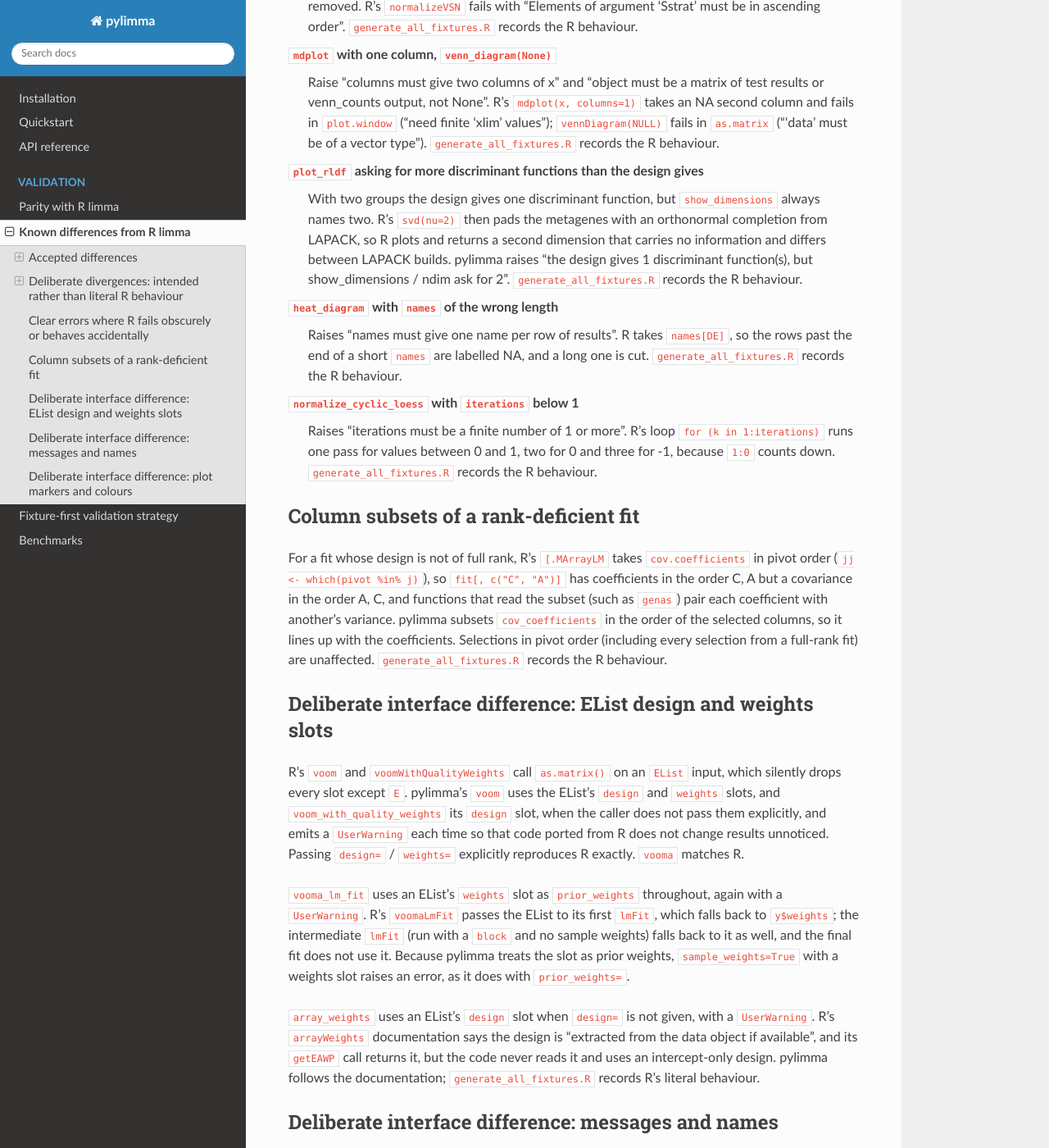
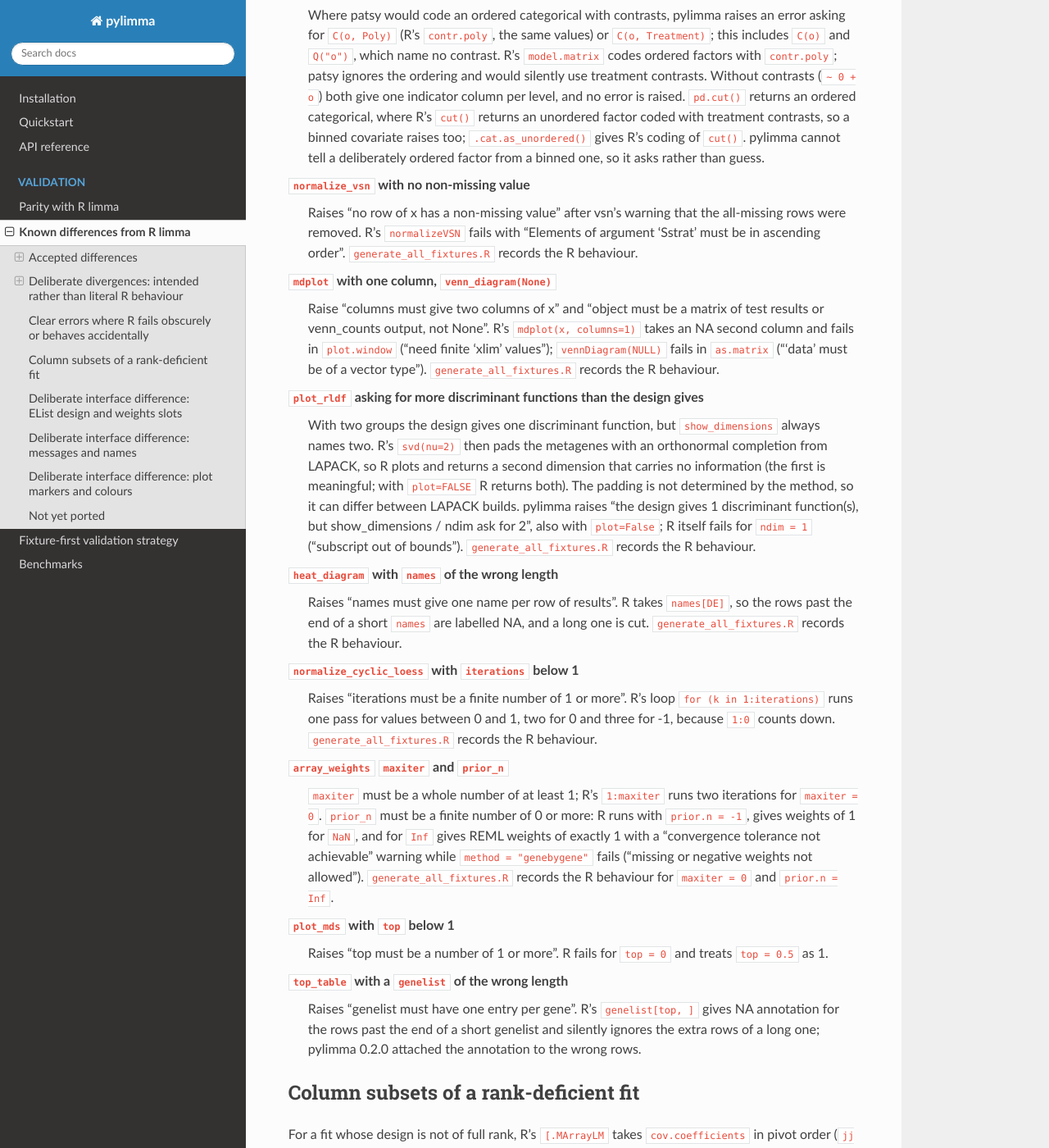
Before and after one commit to john-mulvey/pylimma, a Sphinx documentation site: the page built from docs/validation/known_differences.rst, in a window 1280 px wide and 1400 px high, scrolled down 14888 px. Shown: the whole window at 82% size. Built offline with Sphinx 7.4.7 and the Read the Docs theme 3.1.0, drawn with Linux system fonts in a browser that asks for light colours; pages that are not in the unit, such as notebooks, are missing from menus; some of the changed text lies outside the part shown.

Commit message:
docs: correct and complete the clear-error and interface entries
Checked against R 4.5.2 / limma 3.66.0:
- romer rejects gene IDs in R, so it leaves the empty-set entry.
- Longer logical sets, classify_tests_f error texts, nrot / nsim below
  1 (romer runs, nsim = 0 gives 3), ndups 1.5 in duplicateCorrelation,
  goana_trend past the end, fit_gamma_intercept all-zero input.
- arrayWeights' help page contradicts itself on the design.
- plot_rldf: R's first discriminant function is meaningful.
- New: R graphics arguments, array_weights maxiter / prior_n, plot_mds
  top, top_table genelist length, the stored AnnData design, plot_md
  column names, plain multi-column status, robust maxit = 0, fitmixture
  niter, and the BiasedUrn features not yet ported.
- Cut: sentences that recorded no difference (vooma matches R; one
  coefficient in classify_tests_f).

Pre-release verification: KD3, KD4, R1-R3

```diff
--- a/docs/validation/known_differences.rst
+++ b/docs/validation/known_differences.rst
@@ -291,7 +291,9 @@
 dimension beyond the samples is not caught. pylimma follows the evident
 intent: ``plot_md`` raises "status has multiple columns" unless the status
 has one column per coefficient, and ``plot_rldf`` raises ``ndim`` to the
-largest shown dimension and rejects one beyond the samples.
+largest shown dimension and rejects one beyond the samples. A status
+with several columns that is not R's ``TestResults`` also raises in
+``plot_with_highlights``; R flattens it into one label per value.
 
 fit_f_dist_unequal_df1: two informative values with zero prior weights
 ~~~~~~~~~~~~~~~~~~~~~~~~~~~~~~~~~~~~~~~~~~~~~~~~~~~~~~~~~~~~~~~~~~~~~~~~
@@ -478,11 +480,13 @@
     surrogate variables of NaN. ``generate_all_fixtures.R`` records the R
     behaviour.
 
-Character gene sets without gene IDs (``roast``, ``mroast``, ``fry``, ``camera``, ``camera_pr``, ``romer``)
+Character gene sets without gene IDs (``roast``, ``mroast``, ``fry``, ``camera``, ``camera_pr``)
     A set given as gene IDs needs IDs to match against: the row names of
     ``y`` (``adata.var_names``, a DataFrame index) or ``geneid=``. Without
     them pylimma raises an error; R matches against ``NULL`` row names and
-    silently tests an empty set. Likewise ``gene_set_test``,
+    silently tests an empty set. ``romer`` takes positions or a boolean
+    mask only, as in R, whose ``romer`` fails for gene IDs with or without
+    row names ("no 'dimnames' attribute for array"). Likewise ``gene_set_test``,
     ``wilcox_gst`` and ``rank_sum_test_with_correlation`` select a character
     set by the names of ``statistics`` (a pandas Series) and raise an error
     for a name that is not among them. R's ``statistics[name]`` is NA, so
@@ -496,8 +500,10 @@
     p-values are NA (``barcodeplot`` drops the gene), and a negative
     position drops that gene from the set; read as 0-based, a negative
     position would instead count from the end. Likewise a logical set must
-    have one value per statistic: R recycles a shorter one and gives NA
-    for a longer one. ``generate_all_fixtures.R`` records the R behaviour.
+    have one value per statistic: R recycles a shorter one, and for a
+    longer one gives NA if a value past the end is ``TRUE`` (extra
+    ``FALSE`` values are ignored). ``generate_all_fixtures.R`` records the
+    R behaviour.
 
 Logical subscripts of the wrong length (``EList`` / ``MArrayLM`` subsetting)
     A logical row or column subscript must be a single value (recycled, as
@@ -559,9 +565,12 @@
     ``p < NA`` gives an all-NA result. With several coefficients,
     ``classify_tests_f`` raises for a ``p_value`` outside 0..1, a ``df``
     that leaves no F threshold (0 or NaN) and a ``cor_matrix`` with missing
-    values or no positive eigenvalue; R fails in ``qf`` / ``eigen`` /
-    ``if()`` ("missing value where TRUE/FALSE needed"). With one
-    coefficient, as in R, any ``p_value`` is compared with the p-values. ``generate_all_fixtures.R`` records the R behaviour.
+    values or no positive eigenvalue. R warns "NaNs produced" from ``qf``
+    and then fails in ``if()`` ("missing value where TRUE/FALSE needed")
+    for such a ``p_value`` or ``df``, and fails in ``eigen()`` for such a
+    ``cor_matrix`` ("infinite or missing values in 'x'" with missing
+    values, "NA/NaN argument" for an all-zero matrix).
+    ``generate_all_fixtures.R`` records the R behaviour.
 
 ``genas`` with unusable coefficients
     A ``coef`` outside the coefficient positions, a fraction or a repeated
@@ -578,7 +587,8 @@
     ``lm.fit(cbind(mixprop, 1 - mixprop), ...)`` gives NA coefficients,
     which fail a later assignment ("NAs are not allowed in subscripted
     assignments"); pylimma returned a minimum-norm fit. ``niter`` must be a
-    whole number, as ``nrot`` (R's ``1:niter`` truncates).
+    whole number of at least 1, as ``nrot``: R's ``1:niter`` truncates
+    ``2.5`` to two iterations and runs two (``1:0``) for ``niter = 0``.
     ``generate_all_fixtures.R`` records the R behaviour.
 
 ``background_correct`` with degenerate input
@@ -653,15 +663,19 @@
 
 ``nrot`` / ``nsim`` in ``roast``, ``mroast``, ``romer`` and ``gene_set_test``
     Must be whole numbers of at least 1 (whole-number floats such as
-    ``1e4`` are accepted). Below 1, R fails with "invalid 'nrow' value" or,
-    for ``geneSetTest``'s ``nsim``, returns ``Inf``; for a fraction such as
+    ``1e4`` are accepted). Below 1, R's ``roast`` and ``mroast`` fail with
+    "invalid 'nrow' value"; R's ``romer`` with ``nrot = 0`` returns
+    p-values (Up 1, Down 3, Mixed 3 in one check) and ``geneSetTest``
+    returns 3 for ``nsim = 0`` and ``Inf`` for ``nsim = -1``; for a fraction such as
     10.5, R recycles random numbers into a 10-row rotation matrix and uses
     10.5 in the p-value denominators, which is not meaningful.
 
 ``ndups`` / ``spacing`` in ``unwrap_dups``, ``ave_dups``, ``unique_genelist`` and ``duplicate_correlation``
-    Must be whole numbers (whole-number floats such as 2.0 work). R fails
-    in ``dim<-`` ("dims do not match the length of object") for a
-    fraction; pylimma raises "ndups must be a whole number".
+    Must be whole numbers (whole-number floats such as 2.0 work); pylimma
+    raises "ndups must be a whole number". R fails in ``dim<-`` ("dims do
+    not match the length of object") for a fraction such as ``ndups = 2.5``
+    or ``spacing = 1.5``; ``duplicateCorrelation`` with ``ndups = 1.5``
+    takes its ``ndups < 2`` path, warns and returns a correlation of 0.
 
 ``lm_fit`` with ``ndups > 1`` and ``block``
     Raises "ndups > 1 cannot be combined with block". R's ``gls.series``
@@ -688,8 +702,9 @@
     Must be a whole number of at least 1 (whole-number floats such as 10.0
     work). R's ``MASS::rlm`` loops over ``1L:maxit``, which truncates a
     fraction, and fails with "invalid format '%d'" when a gene does not
-    converge within it. ``generate_all_fixtures.R`` records the R
-    behaviour.
+    converge within it. With ``maxit = 0`` R returns a fit with a
+    "failed to converge in 0 steps" warning per gene.
+    ``generate_all_fixtures.R`` records the R behaviour.
 
 ``top_table`` / ``top_table_f`` with ``number=NaN``
     Raises "number must not be NaN" (R: "missing value where TRUE/FALSE
@@ -699,8 +714,9 @@
 ``fit_gamma_intercept``
     Missing values in ``y`` or ``offset`` raise "y and offset must not
     contain missing values", and a Newton step that is 0 / 0 (an offset
-    of zero where ``y`` is zero) raises "Newton step is undefined"; R
-    stops with "missing value where TRUE/FALSE needed" in both cases.
+    of zero where ``y`` is zero, unless every ``y`` and the offset are zero,
+    which gives 0 in both) raises "Newton step is undefined"; R stops with
+    "missing value where TRUE/FALSE needed" in both cases.
     ``offset`` must be a scalar or have the same length as ``y``; R
     accepts other lengths (recycling a non-constant offset, ignoring the
     length of a constant one).
@@ -731,9 +747,11 @@
 ``goana_trend`` with invalid ``index_de`` positions
     Positions must be whole numbers between 0 and ``len(covariate) - 1``
     (or ``index_de`` a boolean mask). R's ``isDE[index.de] <- 1`` treats a
-    negative position as "all except", truncates a fraction and silently
-    extends ``isDE`` for a position past the end. ``generate_all_fixtures.R``
-    records the R behaviour.
+    negative position as "all except" and truncates a fraction. A
+    position just past the end silently extends ``isDE`` by one gene; one
+    further out leaves NA in ``isDE`` and R fails ("missing value where
+    TRUE/FALSE needed"). ``generate_all_fixtures.R`` records the R
+    behaviour.
 
 ``top_go`` / ``top_kegg`` with ``number=NaN``
     Raises "number must not be NaN", as ``top_table`` does (R: "missing
@@ -805,9 +823,12 @@
     With two groups the design gives one discriminant function, but
     ``show_dimensions`` always names two. R's ``svd(nu=2)`` then pads the
     metagenes with an orthonormal completion from LAPACK, so R plots and
-    returns a second dimension that carries no information and differs
-    between LAPACK builds. pylimma raises "the design gives 1 discriminant
-    function(s), but show_dimensions / ndim ask for 2".
+    returns a second dimension that carries no information (the first is
+    meaningful; with ``plot=FALSE`` R returns both). The padding is not
+    determined by the method, so it can differ between LAPACK builds.
+    pylimma raises "the design gives 1 discriminant function(s), but
+    show_dimensions / ndim ask for 2", also with ``plot=False``; R itself
+    fails for ``ndim = 1`` ("subscript out of bounds").
     ``generate_all_fixtures.R`` records the R behaviour.
 
 ``heat_diagram`` with ``names`` of the wrong length
@@ -821,6 +842,26 @@
     ``for (k in 1:iterations)`` runs one pass for values between 0 and 1,
     two for 0 and three for -1, because ``1:0`` counts down.
     ``generate_all_fixtures.R`` records the R behaviour.
+
+``array_weights`` ``maxiter`` and ``prior_n``
+    ``maxiter`` must be a whole number of at least 1; R's ``1:maxiter``
+    runs two iterations for ``maxiter = 0``. ``prior_n`` must be a finite
+    number of 0 or more: R runs with ``prior.n = -1``, gives weights of 1
+    for ``NaN``, and for ``Inf`` gives REML weights of exactly 1 with a
+    "convergence tolerance not achievable" warning while
+    ``method = "genebygene"`` fails ("missing or negative weights not
+    allowed"). ``generate_all_fixtures.R`` records the R behaviour for
+    ``maxiter = 0`` and ``prior.n = Inf``.
+
+``plot_mds`` with ``top`` below 1
+    Raises "top must be a number of 1 or more". R fails for ``top = 0``
+    and treats ``top = 0.5`` as 1.
+
+``top_table`` with a ``genelist`` of the wrong length
+    Raises "genelist must have one entry per gene". R's ``genelist[top, ]``
+    gives NA annotation for the rows past the end of a short genelist and
+    silently ignores the extra rows of a long one; pylimma 0.2.0 attached
+    the annotation to the wrong rows.
 
 Column subsets of a rank-deficient fit
 --------------------------------------
@@ -844,8 +885,7 @@
 ``voom_with_quality_weights`` its ``design`` slot, when the caller does
 not pass them explicitly, and emits a ``UserWarning`` each time so that
 code ported from R does not change results unnoticed. Passing
-``design=`` / ``weights=`` explicitly reproduces R exactly. ``vooma``
-matches R.
+``design=`` / ``weights=`` explicitly reproduces R exactly.
 
 ``vooma_lm_fit`` uses an EList's ``weights`` slot as ``prior_weights``
 throughout, again with a ``UserWarning``. R's ``voomaLmFit`` passes the
@@ -856,11 +896,20 @@
 with a weights slot raises an error, as it does with ``prior_weights=``.
 
 ``array_weights`` uses an EList's ``design`` slot when ``design=`` is not
-given, with a ``UserWarning``. R's ``arrayWeights`` documentation says the
-design is "extracted from the data object if available", and its
-``getEAWP`` call returns it, but the code never reads it and uses an
-intercept-only design. pylimma follows the documentation;
-``generate_all_fixtures.R`` records R's literal behaviour.
+given, with a ``UserWarning``. R's ``arrayWeights`` help page is
+inconsistent: its Details say the design is "extracted from the data
+object if available" (and ``getEAWP`` returns it), while its ``design``
+argument "defaults to the unit vector", which is what the code uses.
+pylimma follows the Details; ``generate_all_fixtures.R`` records R's
+literal behaviour.
+
+A design that ``voom`` or ``vooma`` stores in ``adata.uns`` keeps the sample names it was fitted
+with, so that ``lm_fit`` can match it to ``adata.obs_names`` after the
+samples are reordered or subset. A stored design without sample names
+(saved by pylimma 0.2.0 or earlier) raises an error unless ``design=`` is
+passed, and so does one whose names no longer match because
+``adata.obs_names`` were renamed. R's ``EList`` keeps its ``design`` in
+sample order and has no such check.
 
 Deliberate interface difference: messages and names
 ---------------------------------------------------
@@ -892,6 +941,9 @@
 that read the fit; R keeps the coefficients a vector and its ``eBayes``
 returns ``t`` and ``p.value`` as vectors (``lods`` as one column).
 
+``plot_md`` accepts a column name as well as a position for a matrix or
+DataFrame; R's ``plotMD.default`` takes a position only.
+
 ``lm_series`` is an internal helper of ``lm_fit`` (not in
 ``pylimma.__all__``): it needs a ``design`` and has no ``ndups`` or
 ``spacing``. R exports ``lm.series(M, design=NULL, ndups=1, spacing=1,
@@ -907,9 +959,25 @@
 pylimma's (red, blue, green, ...), not R's ``palette()``; which points,
 lines and legend entries share a colour follows R.
 
+R graphics arguments that limma passes on through ``...`` raise a
+``TypeError`` naming them: ``coolmap`` (R passes them to
+``gplots::heatmap.2``, for example ``margins``) and ``barcode_plot`` (R
+passes them to ``plot()``, for example ``cex``). Style the plot through
+the returned matplotlib figure and axes instead. pylimma 0.2.0 silently
+ignored them.
+
 ``decide_tests`` returns a plain array, not R's ``TestResults`` class, so a
 status taken from it (``plot_md(fit, status=decide_tests(fit))``) is read
 like any other status: its values -1, 0 and 1 are the labels, the most
 frequent is the background and the rest are highlighted by frequency. R
 relabels a ``TestResults`` status as Down / NotSig / Up and highlights Up
 and Down in red and blue.
+
+Not yet ported
+--------------
+
+``goana`` with ``trend``, and ``goana`` / ``kegga`` with ``prior_prob`` or
+``covariate``, need the Wallenius noncentral hypergeometric test that R
+takes from ``BiasedUrn``. pylimma raises ``NotImplementedError`` for them
+until that port; R returns bias-corrected p-values. (pylimma 0.2.0
+silently ignored ``prior_prob``.)
```
Also changed, not shown: 1 other file.
